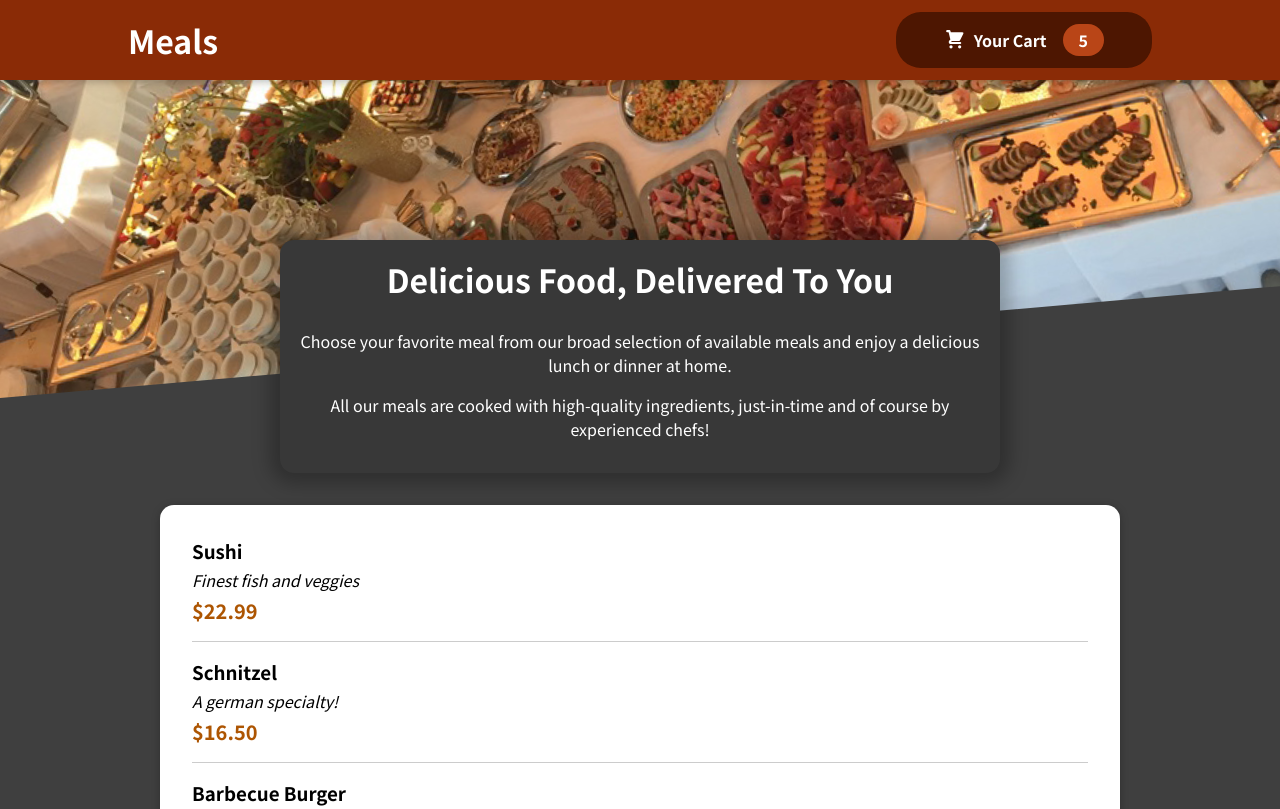
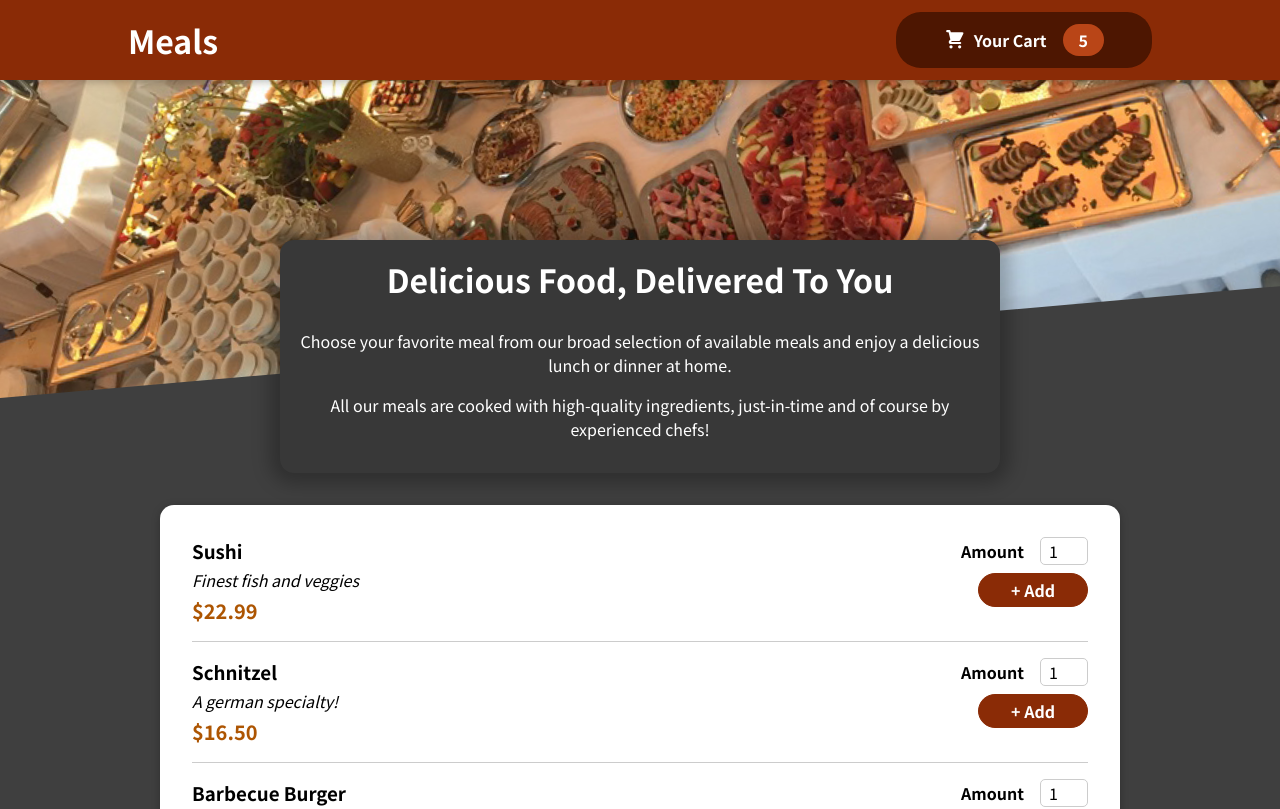
Before and after one commit to Lala-kumar/food-order, a React (Vite) app: page / in a window 1280 px wide. Shown: the top 809 px of the page. Built offline with nearby package versions, Linux system fonts and the light colour scheme.

Commit message:
Add MealItemForm to the app with reusable component Input

```diff
--- a/src/components/Meals/AvailableMeals.jsx
+++ b/src/components/Meals/AvailableMeals.jsx
@@ -32,6 +32,7 @@
 const AvailableMeals = () => {
   const mealsList = DUMMY_MEALS.map((meal) => (
     <MealItem
+      id={meal.id}
       key={meal.id}
       name={meal.name}
       description={meal.description}
--- a/src/components/Meals/AvailableMeals.module.css
+++ b/src/components/Meals/AvailableMeals.module.css
@@ -2,7 +2,7 @@
     max-width: 60rem;
     width: 90%;
     margin: 2rem auto;
-    animation: meals-appear 3s ease-out forwards;
+    animation: meals-appear 1s ease-out forwards;
   }
 
   .meals ul {
--- a/src/components/Meals/MealItem/MealItem.jsx
+++ b/src/components/Meals/MealItem/MealItem.jsx
@@ -1,16 +1,17 @@
+import MealItemForm from "./MealItemForm";
 import classes from "./MealItem.module.css";
 
 const MealItem = (props) => {
-    const price = `$${props.price.toFixed(2)}`;
+  const price = `$${props.price.toFixed(2)}`;
   return (
     <li className={classes.meal}>
       <div>
-        <h3 >{props.name}</h3>
+        <h3>{props.name}</h3>
         <div className={classes.description}>{props.description}</div>
         <div className={classes.price}>{price}</div>
       </div>
       <div>
-
+        <MealItemForm id={props.id} />
       </div>
     </li>
   );
--- /dev/null
+++ b/src/components/Meals/MealItem/MealItemForm.jsx
@@ -0,0 +1,23 @@
+import Input from "../../UI/Input";
+import classes from "./MealItemForm.module.css";
+
+const MealItemForm = (props) => {
+  return (
+    <form className={classes.form}>
+      <Input
+        label="Amount"
+        input={{
+          id: "amount_" + props.id,
+          type: "number",
+          min: "1",
+          max: "5",
+          step: "1",
+          defaultValue: "1",
+        }}
+      />
+      <button>+ Add</button>
+    </form>
+  );
+};
+
+export default MealItemForm;
--- /dev/null
+++ b/src/components/Meals/MealItem/MealItemForm.module.css
@@ -0,0 +1,20 @@
+.form {
+    text-align: right;
+  }
+
+  .form button {
+    font: inherit;
+    cursor: pointer;
+    background-color: #8a2b06;
+    border: 1px solid #8a2b06;
+    color: white;
+    padding: 0.25rem 2rem;
+    border-radius: 20px;
+    font-weight: bold;
+  }
+
+  .form button:hover,
+  .form button:active {
+    background-color: #641e03;
+    border-color: #641e03;
+  }
--- a/src/components/Meals/MealsSummary.jsx
+++ b/src/components/Meals/MealsSummary.jsx
@@ -1,4 +1,4 @@
-import classes from './MealsSummary.module.css';
+import classes from "./MealsSummary.module.css";
 
 const MealsSummary = () => {
   return (
--- /dev/null
+++ b/src/components/UI/Input.jsx
@@ -0,0 +1,12 @@
+import classes from "./Input.module.css";
+
+const Input = (props) => {
+  return (
+    <div className={classes.input}>
+      <label htmlFor={props.input.id}>{props.label}</label>
+      <input {...props.input} />
+    </div>
+  );
+};
+
+export default Input;
--- /dev/null
+++ b/src/components/UI/Input.module.css
@@ -0,0 +1,18 @@
+.input {
+    display: flex;
+    align-items: center;
+    margin-bottom: 0.5rem;
+  }
+
+  .input label {
+    font-weight: bold;
+    margin-right: 1rem;
+  }
+
+  .input input {
+    width: 3rem;
+    border-radius: 5px;
+    border: 1px solid #ccc;
+    font: inherit;
+    padding-left: 0.5rem;
+  }
```
